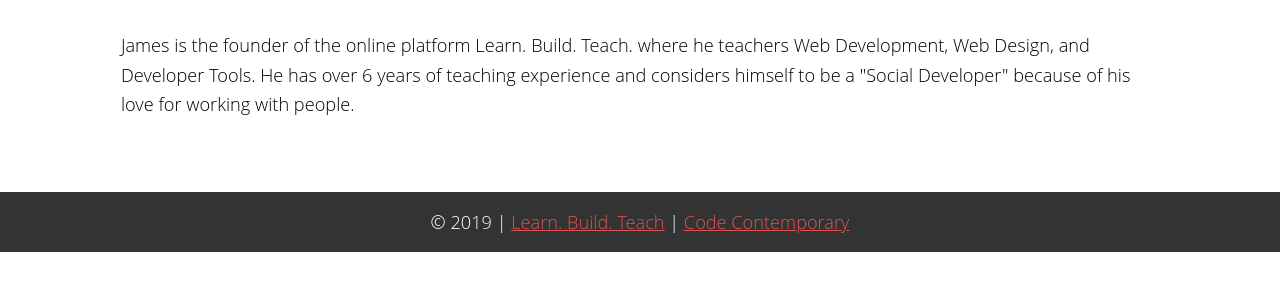
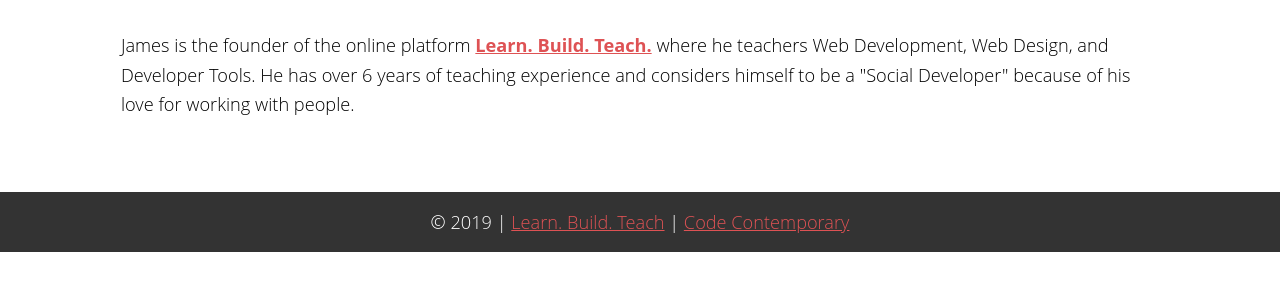
Before and after one commit to brob/design-and-code-reviews, an Eleventy site: page site-src/authors/james-q-quick.md in a window 1280 px wide. Shown: the part 342-632 px from the top of the page. Built offline with nearby package versions, Linux system fonts and the light colour scheme; Eleventy itself is replaced by a stand-in of ours; files that its build step writes are made by us from their sources.

Commit message:
Update Authors “james-q-quick”

```diff
--- a/site-src/authors/james-q-quick.md
+++ b/site-src/authors/james-q-quick.md
@@ -8,4 +8,4 @@ bio: >-
 headshot: >-
   https://www.jamesqquick.com/static/speaking-a9043ce06c54272f2f193b69b843c329.jpg
 ---
-James is the founder of the online platform Learn. Build. Teach. where he teachers Web Development, Web Design, and Developer Tools. He has over 6 years of teaching experience and considers himself to be a "Social Developer" because of his love for working with people.
+James is the founder of the online platform [**Learn. Build. Teach.**](https://www.learnbuildteach.com/) where he teachers Web Development, Web Design, and Developer Tools. He has over 6 years of teaching experience and considers himself to be a "Social Developer" because of his love for working with people.
```
